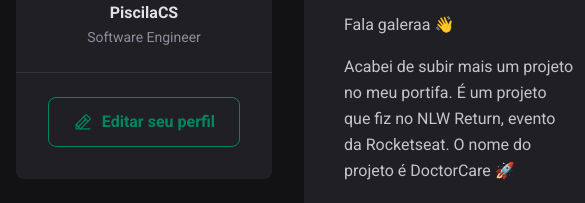
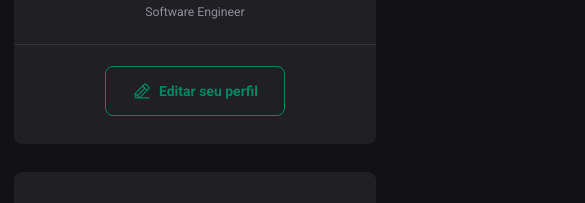
Before and after one commit to SuayMack/ignite-feed, a React (Vite) app: page / in a window 390 px wide. Shown: the part 226-429 px from the top of the page, 585 px wide, since content can reach past the window. Built offline with nearby package versions, Linux system fonts and the light colour scheme; grey boxes are pictures that could not be loaded.

Commit message:
style: implementing responsiveness

```diff
--- a/src/App.module.css
+++ b/src/App.module.css
@@ -8,3 +8,13 @@
   gap: 2rem;
   align-items: flex-start;
 }
+
+@media (max-width: 768px) {
+  html {
+    font-size: 87.5%;
+  }
+
+  .wrapper {
+    grid-template-columns: 1fr;
+  }
+}
--- a/src/components/Sidebar.module.css
+++ b/src/components/Sidebar.module.css
@@ -37,6 +37,7 @@
 }
 
 .sidebar footer a {
+  width: 100%;
   background: transparent;
   color: var(--green-500);
   border: 1px solid var(--green-500);
@@ -48,11 +49,26 @@
 
   display: flex;
   align-items: center;
-  justify-content: space-between;
+  justify-content: center;
   transition: color 0.1s, background-color 0.1s;
+}
+
+.sidebar footer a svg {
+  margin-right: 0.5rem;
 }
 
 .sidebar footer a :hover {
   background: var(--green-500);
   color: var(--white);
 }
+
+@media screen and (max-width: 768px) {
+  .sidebar footer {
+    display: flex;
+    justify-content: center;
+  }
+  .sidebar footer a {
+    width: 50%;
+    min-width: 180px;
+  }
+}
```
